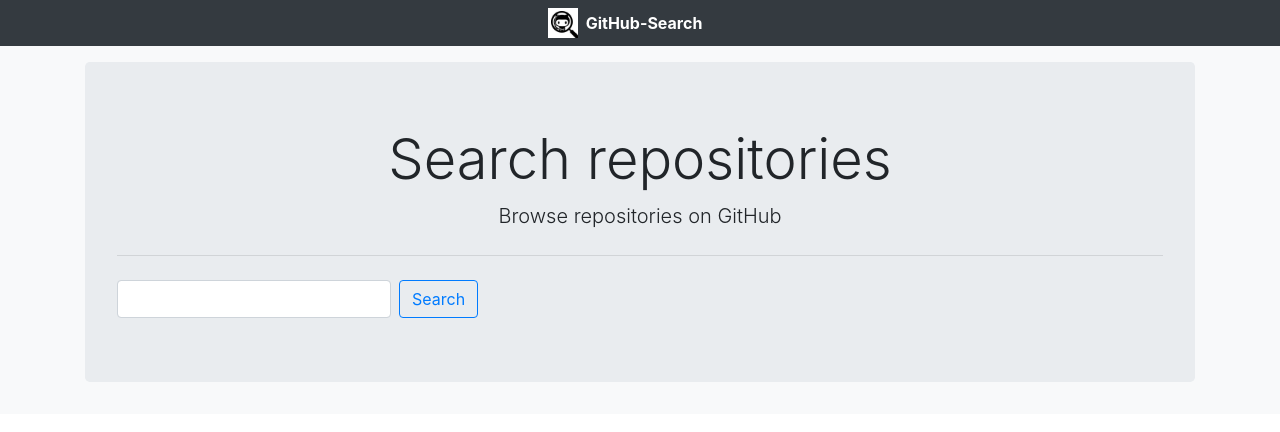
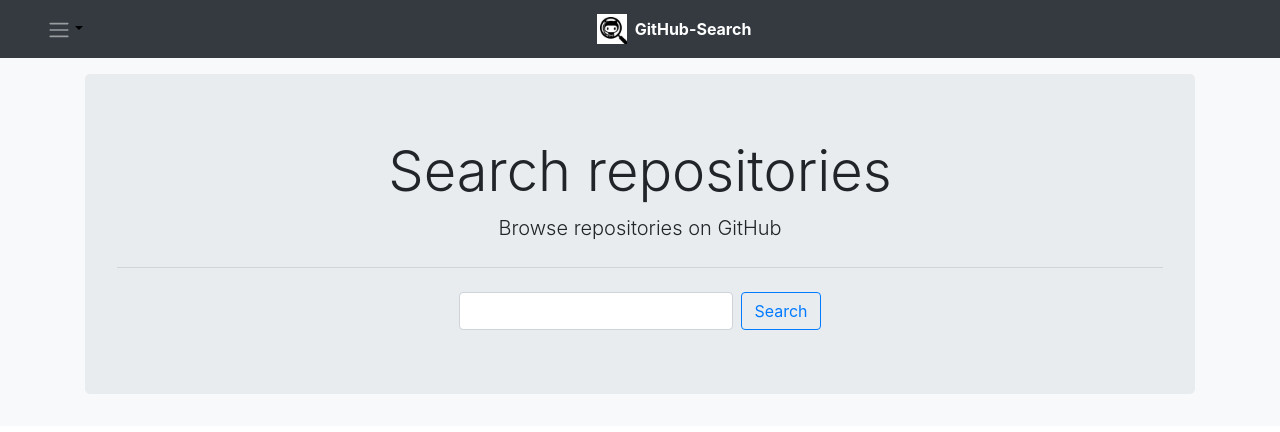
Before and after one commit to OmarLandi/githubSearch, a React (Create React App) app: page /repositories in a window 1280 px wide. Shown: the top 432 px of the page. Built offline with nearby package versions, Linux system fonts and the light colour scheme; no server answers.

Commit message:
Finish code

```diff
--- a/src/Routes.tsx
+++ b/src/Routes.tsx
@@ -1,11 +1,10 @@
-import { BrowserRouter, Routes as Router, Route, Navigate } from 'react-router-dom';
+import { Routes as Router, Route, Navigate } from 'react-router-dom';
 
 import Users from 'pages/users';
 import Repositories from 'pages/repositories';
 
 const Routes = () => {
   return (
-    <BrowserRouter>
     <Router>
       <Route path="/" element={<Navigate to="/users" replace />} />
       <Route path="/users" element={<Users />} />
@@ -19,7 +18,6 @@ const Routes = () => {
         }
       />
     </Router>
-    </BrowserRouter>
   );
 }
 
--- /dev/null
+++ b/src/common/components/loading/Loading.tsx
@@ -0,0 +1,18 @@
+import styled from 'styled-components';
+
+const StyledSpinner = styled.div`{
+  width: 60px;
+  height: 60px;
+}`
+
+const Loading = () => {
+  return (
+    <div className="d-flex justify-content-center mt-5">
+      <StyledSpinner className="spinner-border text-info" role="status">
+        <span className="sr-only">Loading...</span>
+      </StyledSpinner>
+    </div>
+  )
+}
+
+export default Loading;
--- /dev/null
+++ b/src/common/components/loading/index.ts
@@ -0,0 +1 @@
+export  {default} from './Loading';
--- /dev/null
+++ b/src/common/components/menu/Menu.tsx
@@ -0,0 +1,31 @@
+import { Link } from "react-router-dom";
+import styled from 'styled-components';
+
+const StyledMenu = styled.ul`{
+  position: absolute
+}`
+
+const StyledButton = styled.button`{
+  background-color: transparent !important;
+  ::after {
+    vertical-align: unset;
+  }
+}`
+
+const Menu = () => {
+  return (
+    <StyledMenu className="nav nav-pills">
+      <li className="nav-item dropdown">
+        <StyledButton className="nav-link dropdown-toggle" data-toggle="dropdown" role="button" aria-haspopup="true" aria-expanded="false">
+          <span className="navbar-toggler-icon"></span>
+        </StyledButton>
+        <div className="dropdown-menu" id="dropdown-menu">
+          <Link to={"/users"} className="dropdown-item">Users</Link>
+          <Link to={"/repositories"} className="dropdown-item">Repositories</Link>
+        </div>
+      </li>
+    </StyledMenu>
+  )
+}
+
+export default Menu;
--- /dev/null
+++ b/src/common/components/menu/index.ts
@@ -0,0 +1 @@
+export {default} from './Menu';
--- a/src/common/components/search/Search.tsx
+++ b/src/common/components/search/Search.tsx
@@ -1,6 +1,7 @@
-import { useState } from 'react';
+import { useState, useEffect } from 'react';
 import classNames from 'classnames';
 import Button from 'common/components/button';
+import styled from 'styled-components';
 
 interface SearchProps {
   placeHolder?: string;
@@ -9,30 +10,47 @@ interface SearchProps {
   value?: string;
 }
 
+const StyledError = styled.p`{
+  display: block;
+}`
+
 const Search = (props: SearchProps) => {
   const { className, placeHolder, handleSearch, value } = props;
   const [searchValue, setSearchValue] = useState('');
+  const [error, setError] = useState(false);
 
   const onChange = (event: React.ChangeEvent<HTMLInputElement>) => {
+    setError(false);
     setSearchValue(event.target.value);
   }
 
   const handleSubmit = (event: React.MouseEvent<HTMLElement>) => {
-    handleSearch(searchValue);
+    if (searchValue !== '') {
+      handleSearch(searchValue);
+    } else {
+      setSearchValue(value || '');
+      setError(true);
+    }
+
     event.preventDefault();
   }
 
+  useEffect(() => {
+    setSearchValue(value || '');
+  }, [value])
+
   return (
-    <form className="form-inline">
+    <form className={classNames("form-inline", className)}>
       <input
-        className={classNames("form-control mr-sm-2", className)}
-        type="search"
+        className="form-control mr-sm-2"
+        type="text"
         placeholder={placeHolder}
         aria-label={placeHolder}
         onChange={onChange}
-        value={value === undefined || (value !== searchValue && searchValue !== '')? searchValue : value}
+        value={searchValue}
       />
       <Button onClick={handleSubmit} text="Search" type="submit" />
+      { error && <StyledError className="invalid-feedback">* Please provide a search element.</StyledError>}
     </form>
   )
 };
--- a/src/common/containers/nav/Nav.tsx
+++ b/src/common/containers/nav/Nav.tsx
@@ -1,4 +1,5 @@
 import NavBar from "common/components/navBar/NavBar"
+import Menu from 'common/components/menu';
 import logo from 'common/assets/images/logo.jpg';
 import styled from 'styled-components';
 
@@ -10,6 +11,7 @@ const Nav = () => {
   return (
     <NavBar>
       <div className="container-fluid">
+        <Menu />
         <div className="row w-100 align-items-center justify-content-center">
           <div className="col-md-6 text-center">
             <p className="text-white mb-0">
--- a/src/common/containers/searchContainer/SearchContainer.tsx
+++ b/src/common/containers/searchContainer/SearchContainer.tsx
@@ -1,7 +1,8 @@
 import { useEffect, useState, cloneElement } from "react";
 import { useAppDispatch, useAppSelector } from "redux/hooks";
 import StartSearch from "common/containers/startSearch";
-import Search from "common/components/search/Search";
+import Search from "common/components/search";
+import Loading from "common/components/loading";
 import { findResults, clearSearch } from 'services/apiSlice';
 import styled from 'styled-components';
 
@@ -20,14 +21,15 @@ interface SearchContainerProps {
   }
 }
 
-
 const SearchContainer = (props: SearchContainerProps) => {
   const { children, constants } = props;
   const dispatch = useAppDispatch();
   const [result, setResult] = useState(false);
+  const [loading, setLoading] = useState(false);
   const search = useAppSelector((store) => store.search)
 
   const handleSearch = (value: string) => {
+    setLoading(true);
     dispatch(clearSearch());
     dispatch(findResults({ name: value, indicator: constants.indicator }));
   };
@@ -39,17 +41,32 @@ const SearchContainer = (props: SearchContainerProps) => {
   }
 
   useEffect(() => {
+    dispatch(clearSearch());
+    setResult(false);
+  }, []);
+
+  useEffect(() => {
+    setResult(false);
+    if (search.searchValue !== '') {
+      setLoading(false);
       if (search.list.length > 0) {
         setResult(true);
       }
+    }
   }, [search])
 
-  return result ? (
+  return loading ? (
+    <Loading />
+  ) : result ? (
     <StyledContainer>
       <Search value={search.searchValue} handleSearch={handleSearch} />
-      <p>Resultados: {search.totalCount} </p>
+      <p className="m-1"><em>Results: {search.totalCount}</em></p>
       {
-        cloneElement(children, {
+        search.totalCount === 0 ?
+          <div className="alert alert-info mt-3" role="alert">
+            Not found results
+          </div>
+        : cloneElement(children, {
             list: search.list,
             addData: addData,
             limit: search.pagination
--- a/src/common/containers/startSearch/StartSearch.tsx
+++ b/src/common/containers/startSearch/StartSearch.tsx
@@ -12,6 +12,12 @@ const StyledContainer = styled.div`{
   min-height: calc(100vh - 80px)
 }`
 
+const StyledSearch = styled(Search)`{
+  & .invalid-feedback {
+    margin-left: -70px;
+  }
+}`
+
 const StartSearch = (props: StartSearchProps) => {
   const { title, description, handleSearch } = props;
 
@@ -22,7 +28,7 @@ const StartSearch = (props: StartSearchProps) => {
           title={title}
           description={description}
         >
-          <Search handleSearch={handleSearch} />
+          <StyledSearch handleSearch={handleSearch} className="justify-content-center"/>
         </Jumbotron>
       </div>
     </StyledContainer>
--- a/src/index.tsx
+++ b/src/index.tsx
@@ -1,4 +1,4 @@
-import { StrictMode } from 'react';
+import { BrowserRouter } from 'react-router-dom';
 import ReactDOM from 'react-dom/client';
 import App from './App';
 import { store } from 'redux/store';
@@ -9,11 +9,11 @@ import reportWebVitals from './reportWebVitals';
 const root = ReactDOM.createRoot(document.getElementById('root')!);
 
 root.render(
-  <StrictMode>
+  <BrowserRouter>
     <Provider store={store}>
       <App />
     </Provider>
-  </StrictMode>
+  </BrowserRouter>
 );
 
 reportWebVitals();
```
Lines whose indentation alone changed are shown as unchanged.
